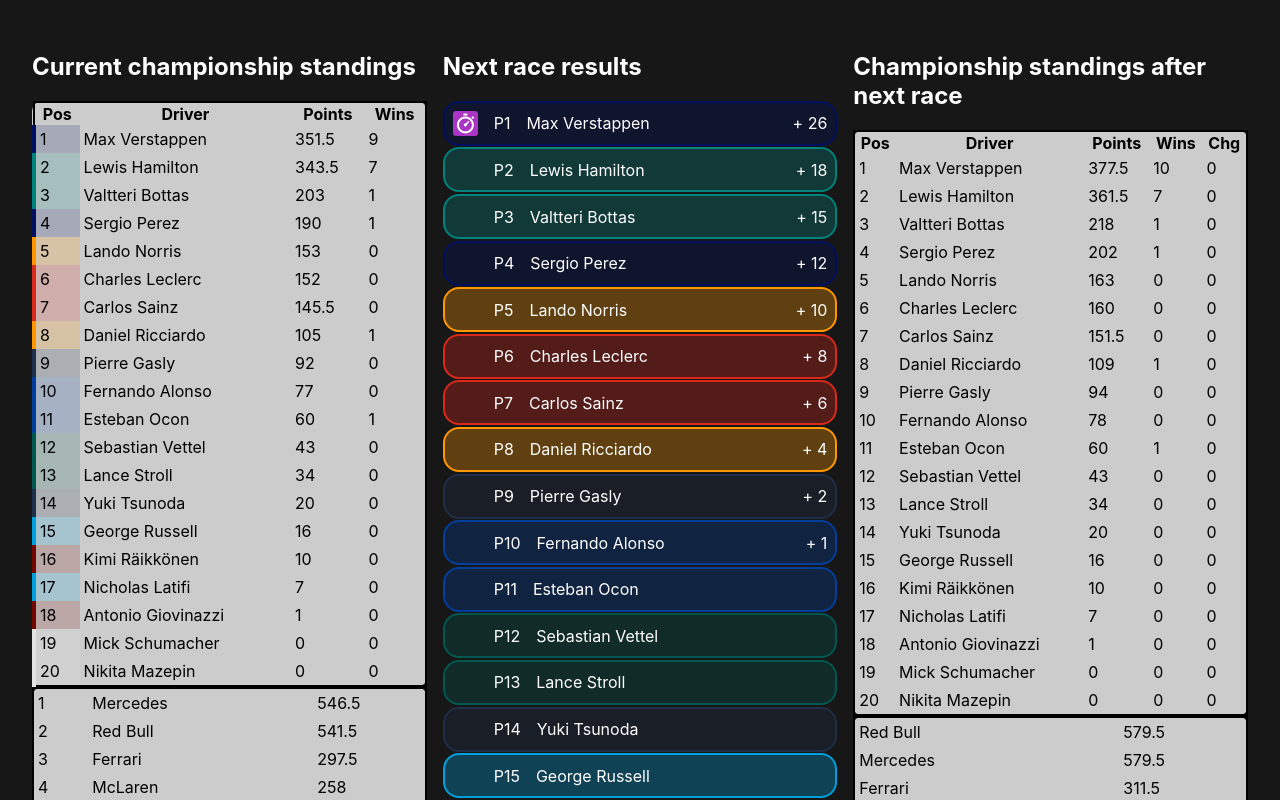
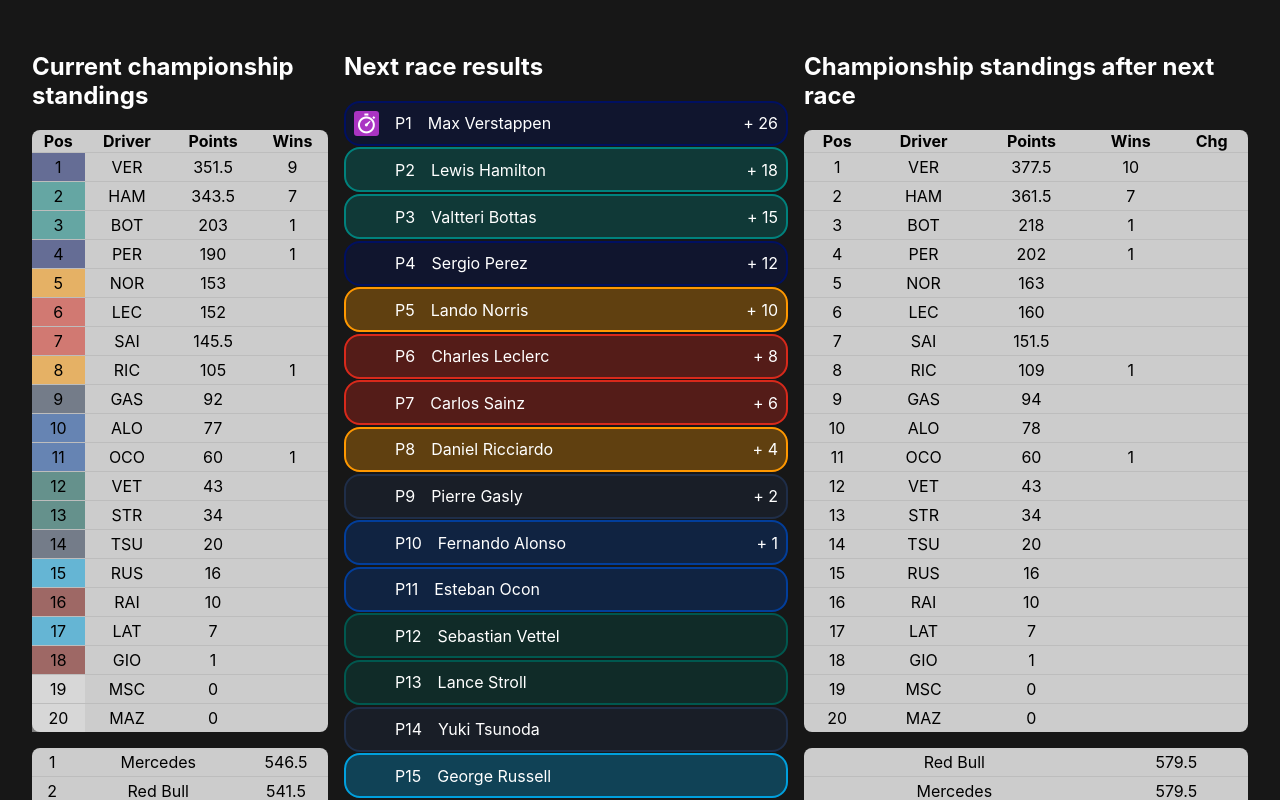
Before and after one commit to ddx32/f1-calculator, a React (Create React App) app: page / in a window 1280 px wide. Shown: the top 800 px of the page. Built offline with nearby package versions, Linux system fonts and the light colour scheme.

Commit message:
Improve position change graphics, tweak graphics

```diff
--- a/src/App.css
+++ b/src/App.css
@@ -8,7 +8,7 @@ h2 {
 
 .app-container {
   display: grid;
-  grid-template-columns: 1fr 1fr 1fr;
+  grid-template-columns: 2fr 3fr 3fr;
   gap: 1rem;
   max-width: 1400px;
   margin: auto;
@@ -16,10 +16,7 @@ h2 {
 
 table {
   border-collapse: collapse;
-  border-radius: 10px;
   width: 100%;
-  border: 2px solid black;
-  background-color: #cccccc;
 }
 
 td {
@@ -87,3 +84,18 @@ td {
 .fastestLapContainer input:checked ~ .checkmark {
   background-image: url("./fastestLap.png");
 }
+
+.standings {
+  text-align: center;
+  border-radius: .5rem;
+  background-color: #cccccc;
+  margin-bottom: 1rem;
+}
+
+.standings tr {
+  border-bottom: 1px solid #bdbdbd;
+}
+
+.standings tr:last-child {
+  border-bottom: none;
+}
--- a/src/components/afterRaceStandings.js
+++ b/src/components/afterRaceStandings.js
@@ -3,6 +3,35 @@ import {
   getDriversChampionshipPositionChange,
   getUpdatedConstructorsPointsStandings,
 } from "../utils/pointsCalculations";
+
+function getPositionChange(driver, index) {
+  const changeValue = getDriversChampionshipPositionChange(driver, index);
+  if (changeValue === 0) {
+    return;
+  }
+
+  const arrow = {
+    positive: {
+      char: String.fromCharCode(9650),
+      color: "#037e03",
+    },
+    negative: {
+      char: String.fromCharCode(9660),
+      color: "#910707",
+    },
+  };
+
+  return (
+    <span
+      style={{
+        color: changeValue > 0 ? arrow.positive.color : arrow.negative.color,
+      }}
+    >
+      {changeValue > 0 ? arrow.positive.char : arrow.negative.char}
+      {Math.abs(changeValue)}
+    </span>
+  );
+}
 
 export default function AfterRaceStandings({ raceResults }) {
   const updatedPointsStandings = getUpdatedDriversPointsStandings(raceResults);
@@ -11,7 +40,7 @@ export default function AfterRaceStandings({ raceResults }) {
     <div>
       <div>
         <h2>Championship standings after next race</h2>
-        <table>
+        <table className="standings">
           <tr>
             <th>Pos</th>
             <th>Driver</th>
@@ -22,17 +51,17 @@ export default function AfterRaceStandings({ raceResults }) {
           {updatedPointsStandings.map((driver, index) => (
             <tr>
               <td>{index + 1}</td>
-              <td>{driver.name}</td>
+              <td>{driver.abbreviation}</td>
               <td>{driver.points}</td>
-              <td>{driver.wins}</td>
-              <td>{getDriversChampionshipPositionChange(driver, index)}</td>
+              <td>{driver.wins > 0 && driver.wins}</td>
+              <td>{getPositionChange(driver, index)}</td>
             </tr>
           ))}
         </table>
       </div>
 
       <div>
-        <table>
+        <table className="standings">
           {getUpdatedConstructorsPointsStandings(raceResults).map((team) => (
             <tr>
               <td>{team.name}</td>
--- a/src/components/currentStandings.js
+++ b/src/components/currentStandings.js
@@ -11,7 +11,7 @@ export default function CurrentStandings() {
     <div>
       <div>
         <h2>Current championship standings</h2>
-        <table>
+        <table className="standings">
           <tr>
             <th>Pos</th>
             <th>Driver</th>
@@ -22,24 +22,21 @@ export default function CurrentStandings() {
             <tr>
               <td
                 style={{
-                  borderLeft: `.25rem solid ${
-                    getTeamByName(driver.team).color
-                  }`,
-                  backgroundColor: `${getTeamByName(driver.team).color}30`,
+                  backgroundColor: `${getTeamByName(driver.team).color}80`,
                 }}
               >
                 {index + 1}
               </td>
-              <td>{driver.name}</td>
+              <td>{driver.abbreviation}</td>
               <td>{driver.points}</td>
-              <td>{driver.wins}</td>
+              <td>{driver.wins > 0 && driver.wins}</td>
             </tr>
           ))}
         </table>
       </div>
 
       <div>
-        <table>
+        <table className="standings">
           {getConstructorStandings(driverData).map((team, index) => (
             <tr>
               <td>{index + 1}</td>
```
